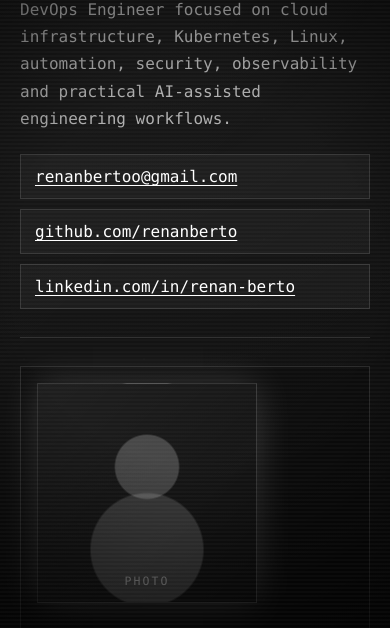
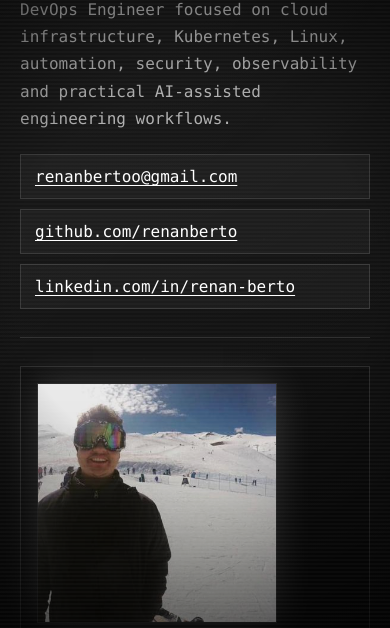
Before and after one commit to renanberto/openroot.tech, a website: page index.html in a window 390 px wide. Shown: the part 145-773 px from the top of the page. Drawn offline with Linux system fonts and the light colour scheme.

```diff
--- a/content/etc/skills.json
+++ /dev/null
@@ -1 +0,0 @@
-{"cloud":["AWS","EKS","Lambda","CloudFront","WAF"]}
--- a/css/main.css
+++ b/css/main.css
@@ -243,8 +243,21 @@
 }
 
 .bio-hero{display:grid;grid-template-columns:minmax(150px,220px) 1fr;gap:24px;align-items:center;margin:0 0 24px;}
-.bio-photo{width:100%;aspect-ratio:1;border:1px solid var(--soft);background:radial-gradient(circle at 50% 38%,rgba(255,255,255,.20) 0 18%,transparent 19%),radial-gradient(circle at 50% 76%,rgba(255,255,255,.16) 0 28%,transparent 29%),linear-gradient(135deg,rgba(255,255,255,.07),rgba(255,255,255,.015));display:grid;place-items:end center;overflow:hidden;box-shadow:0 0 36px var(--glow);}
-.bio-photo::after{content:"PHOTO";color:var(--dim);letter-spacing:.18em;font-size:.72rem;padding:0 0 14px;}
+.bio-photo {
+  width:100%;
+  aspect-ratio:1;
+  border:1px solid var(--soft);
+  background:
+    linear-gradient(rgba(0,0,0,.08), rgba(0,0,0,.16)),
+    url("../assets/profile.png") center center / cover no-repeat;
+  display:grid;
+  place-items:end center;
+  overflow:hidden;
+  box-shadow:0 0 36px var(--glow);
+}
+.bio-photo::after {
+  content:"";
+}
 .bio-kicker{color:var(--dim);letter-spacing:.16em;text-transform:uppercase;font-size:.78rem;margin:0 0 10px;}
 .bio-title{color:var(--fg);font-size:clamp(2rem,4vw,4.4rem);line-height:.96;letter-spacing:-.06em;margin:0 0 14px;}
 .bio-lead{color:var(--muted);max-width:780px;line-height:1.75;}
@@ -1014,3 +1027,20 @@
 .content-card h2:first-child {
   margin-top:0;
 }
+
+
+.nonroot-hero .bio-photo,
+.bio-hero .bio-photo {
+  min-height:180px;
+  background:
+    linear-gradient(rgba(0,0,0,.08), rgba(0,0,0,.16)),
+    url("../assets/profile.png") center center / cover no-repeat;
+}
+
+@media (max-width: 760px) {
+  .nonroot-hero .bio-photo,
+  .bio-hero .bio-photo {
+    max-width:240px;
+    min-height:240px;
+  }
+}
```
Also changed, not shown: assets/profile-placeholder.bkp.svg (deleted).
